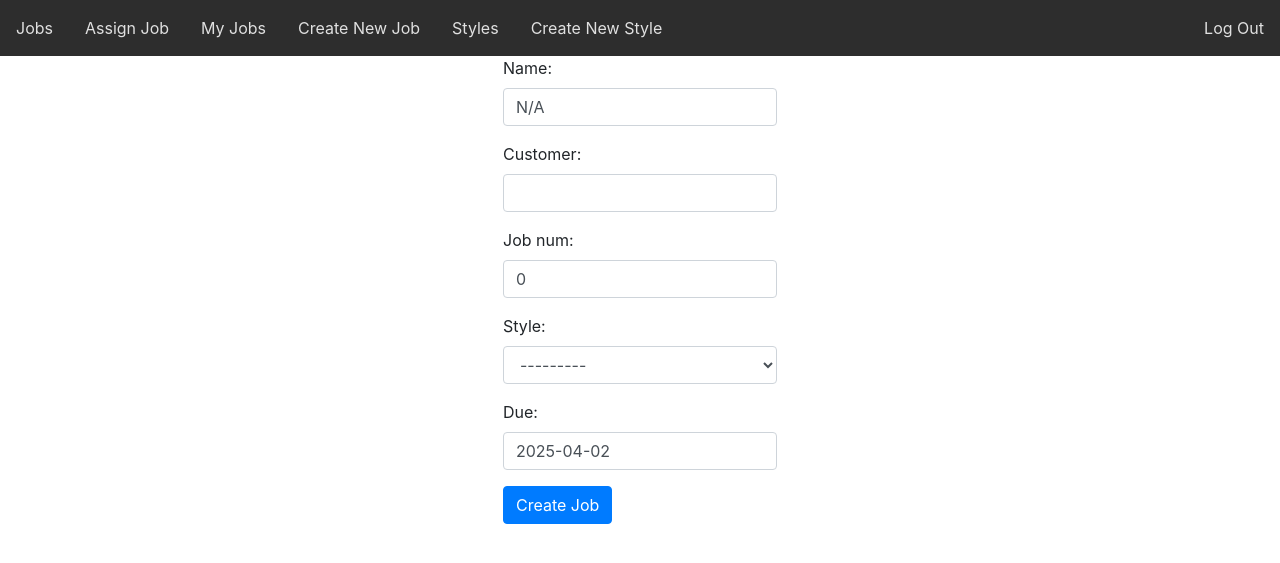
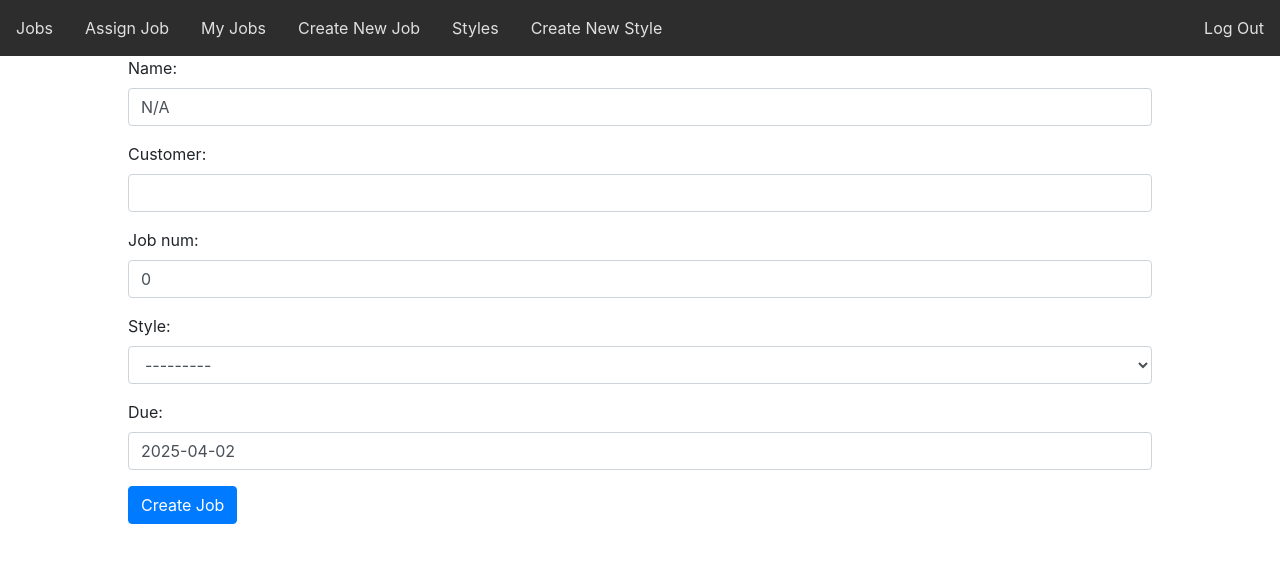
Before and after one commit to dszwarc/culet2, a Django app: page /culet/jobs/create in a window 1280 px wide. Shown: the top 563 px of the page. Run offline with Django 5.2, Linux system fonts and the light colour scheme; the visitor is signed in with stand-in values (Sample User, id 1); data that the repository does not hold is empty; some web fonts are replaced.

Commit message:
styled job create form more

```diff
--- a/culet/forms.py
+++ b/culet/forms.py
@@ -1,5 +1,6 @@
 from django import forms
 from .models import Job
+from django.utils import timezone
 
 class JobForm(forms.ModelForm):
     class Meta:
@@ -11,5 +12,5 @@ class JobForm(forms.ModelForm):
             'customer': forms.TextInput(attrs={'class': 'form-control'}),
             'job_num': forms.TextInput(attrs={'class': 'form-control'}),
             'style': forms.Select(attrs={'class': 'form-control'}),
-            'due': forms.DateInput(attrs={'class': 'form-control'}),
+            'due': forms.DateInput(attrs={'class': 'form-control', 'placeholder':timezone.now}),
         }
--- a/culet/static/culet/style.css
+++ b/culet/static/culet/style.css
@@ -130,3 +130,7 @@ table{
     color: green;
     background-color: rgb(139, 255, 139);
 }
+
+.form-group{
+    width: 80%;
+}
```
